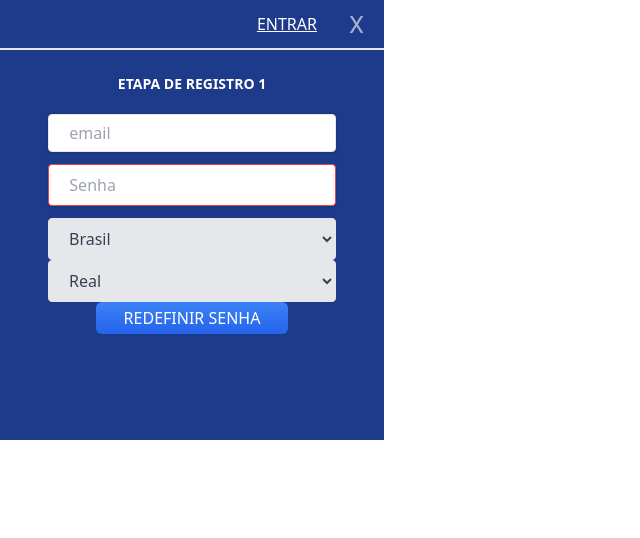
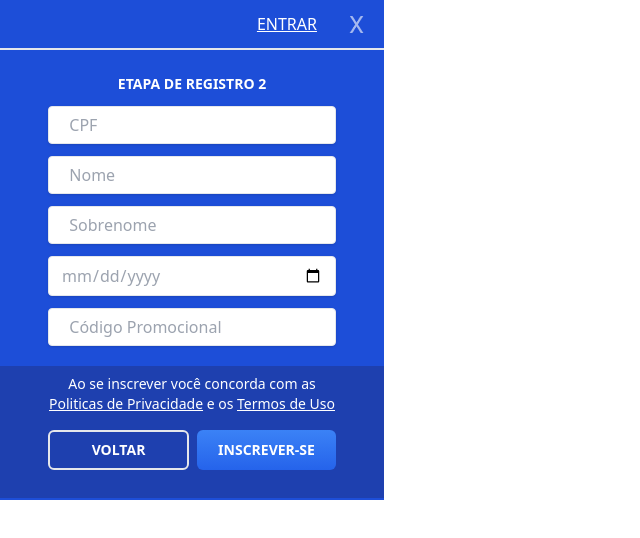
Before and after one commit to marcosolenka/utbet, a website: page src/app/pages/modal-registro/index.html in a window 1280 px wide. Shown: the whole page, without its empty margins (0-640 px from the left). Drawn offline with nearby package versions, Linux system fonts and the light colour scheme.

Commit message:
adicionado novos modais

```diff
--- a/src/app/pages/modal-registro/index.html
+++ b/src/app/pages/modal-registro/index.html
@@ -1,6 +1,6 @@
 <form
   id="modal-registro"
-  class="bg-blue-900 text-white flex flex-col w-96 h-[440] font-sans"
+  class="bg-blue-700 text-white flex flex-col font-sans w-96 h-[500]"
 >
   <div class="flex items-center justify-end space-x-8 mr-5 my-3">
     <div>
@@ -10,47 +10,136 @@
       <img src="/src/assets/resources/images/close.png" class="bg-auto" />
     </div>
   </div>
-    <div class="text-white text-center border-t-2 pt-6">
+
+
+  <!--ETAPA DE REGISTRO 1-->
+  <div class="text-white text-center border-t-2 pt-6 hidden">
     <div>
-            <h2 class="text-sm font-semibold">ETAPA DE REGISTRO 1</h2>
+      <h2 class="font-bold text-sm">ETAPA DE REGISTRO 1</h2>
     </div>
 
-        <div id="user-registro" class="my-5 px-12">
-            <div>
+    <div id="user-registro" class="my-5">
+      <div class="px-12">
         <input
           class="shadow appearance-none border rounded w-full py-2 px-3 text-gray-700 leading-tight mb-3"
           id="username"
           type="text"
-                placeholder="  email"
+          placeholder="  Email"
         />
       </div>
-            <div>
+      <div class="px-12">
         <input
-                class="shadow appearance-none border border-red-500 rounded w-full py-2 px-3 text-gray-700 mb-3"
-                id="password"
+          class="shadow appearance-none border rounded w-full py-2 px-3 text-gray-700 leading-tight mb-3"
+          id="username"
           type="password"
           placeholder="  Senha"
         />
       </div>
-            <div>
-                <div class="relative">
-                    <select class=" w-full bg-gray-200 border text-gray-700 py-2 px-4 pr-8 rounded leading-tight" id="select-paises">
+
+      <div class="px-12">
+        <select class="shadow border rounded w-full py-2 px-3 text-gray-700 leading-tight mb-3" id="select-pais">
         <option>Brasil</option>
         </select>
       </div>
-            <div>
-                <div class="relative">
-                    <select class=" w-full bg-gray-200 border text-gray-700 py-2 px-4 pr-8 rounded leading-tight" id="select-moedas">
+
+      <div class="px-12">
+        <select class="shadow border rounded w-full py-2 px-3 text-gray-700 leading-tight mb-3" id="select-moedas">
         <option>Real</option>
         </select>
       </div>
+
+      <div class="px-12">
+        <input
+          class="shadow appearance-none border rounded w-full py-2 px-3 text-gray-700 leading-tight mb-3"
+          id="username"
+          type="text"
+          placeholder="  Número"
+        />
+      </div>
+
+      <div class="bg-blue-800 pb-5 mt-[9]">
+        <div class="text-sm">
+            <p>Ao se inscrever você concorda com as</p>
+            <p><span class="underline">Politicas de Privacidade</span> e os <span class="underline">Termos de Uso</span></p>
         </div>
         <div class="w-full px-12">
           <button
-                class="btn rounded-md p-1 bg-gradient-to-b from-blue-500 to-blue-600 hover:from-blue-500 hover:to-blue-600 w-full"
+            class="rounded-md bg-gradient-to-b from-blue-500 to-blue-600 hover:from-blue-400 hover:to-blue-500 w-full mt-4 mb-2 py-2"
           >
-                REDEFINIR SENHA
+          <p class="text-sm font-bold">PRÓXIMO</p>
           </button>
+        </div>
+      </div>
+    </div>
+  </div>
+
+  <!--ETAPA DE REGISTRO 2-->
+  <div class="text-white text-center border-t-2 pt-6">
+    <div>
+      <h2 class="font-bold text-sm mb-3">ETAPA DE REGISTRO 2</h2>
+    </div>
+
+    <div id="user-registro" class="">
+      <div class="px-12">
+        <input
+          class="shadow appearance-none border rounded w-full py-2 px-3 text-gray-700 leading-tight mb-3"
+          id="username"
+          type="text"
+          placeholder="  CPF"
+        />
+      </div>
+      <div class="px-12">
+        <input
+          class="shadow appearance-none border rounded w-full py-2 px-3 text-gray-700 leading-tight mb-3"
+          id="username"
+          type="text"
+          placeholder="  Nome"
+        />
+      </div>
+      <div class="px-12">
+        <input
+          class="shadow appearance-none border rounded w-full py-2 px-3 text-gray-700 leading-tight mb-3"
+          id="username"
+          type="text"
+          placeholder="  Sobrenome"
+        />
+      </div>
+
+      <div class="px-12">
+        <input
+          class="shadow appearance-none border rounded w-full py-2 px-3 text-gray-400 leading-tight mb-3"
+          id="username"
+          type="date"
+          placeholder="  Código Promocional"
+        />
+      </div>
+
+      <div class="px-12">
+        <input
+          class="shadow appearance-none border rounded w-full py-2 px-3 text-gray-700 leading-tight mb-3"
+          id="username"
+          type="text"
+          placeholder="  Código Promocional"
+        />
+      </div>
+
+      <div class="bg-blue-800 pb-5 mt-[5]">
+        <div class="text-sm mt-2">
+            <p class="pt-2">Ao se inscrever você concorda com as</p>
+            <p><span class="underline">Politicas de Privacidade</span> e os <span class="underline">Termos de Uso</span></p>
+        </div>
+        <div class="w-full px-12 flex space-x-2">
+          <button
+            class="rounded-md border border-2 hover:bg-blue-700 w-full mt-4 mb-2 py-2"
+          >
+          <p class="text-sm font-bold">VOLTAR</p>
+          </button>
+          <button type="submit"
+            class="rounded-md bg-gradient-to-b from-blue-500 to-blue-600 hover:from-blue-400 hover:to-blue-500 w-full mt-4 mb-2 py-2"
+          >
+          <p class="text-sm font-bold">INSCREVER-SE</p>
+          </button>
+        </div>
       </div>
     </div>
   </div>
```
Also changed, not shown: src/app/pages/modal-deposito/index.html (added, +62 -0 lines), src/app/pages/modal-redefinir-senha/index.html (+15 -0 lines), src/app/pages/modal-saque/index.html (added, +47 -0 lines), src/footer.html (+36 -17 lines), src/assets/resources/images/pix-logo.png (added), src/assets/resources/images/qrcode.png (added), src/style.css (added), 1 other file. Lines whose indentation alone changed are shown as unchanged.
